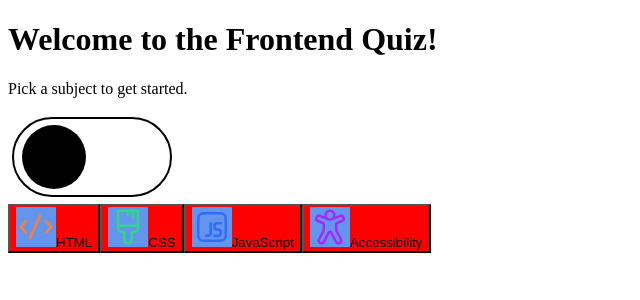
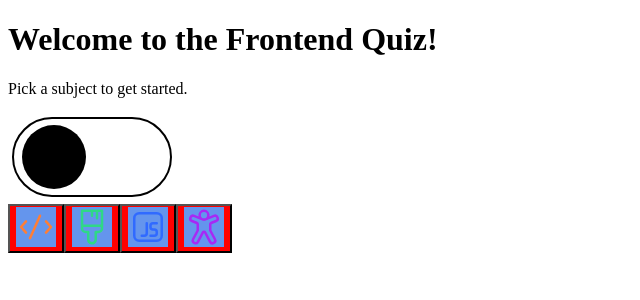
Before and after one commit to asmthli/quiz-app, a React (Vite) app: page / in a window 1280 px wide. Shown: the top 300 px of the page, without its empty margins (0-640 px from the left). Built offline with nearby package versions, Linux system fonts and the light colour scheme.

Commit message:
Make SubjectButton into a more generic SelectableChoice component

```diff
--- a/src/components/StartMenu/StartMenu.jsx
+++ b/src/components/StartMenu/StartMenu.jsx
@@ -1,4 +1,4 @@
-import SubjectButton from "../primitives/SubjectButton/SubjectButton.jsx"
+import SelectableChoice from "../primitives/SelectableChoice/SelectableChoice.jsx"
 import htmlImg from '/images/icon-html.svg'
 import cssImg from '/images/icon-css.svg'
 import jsImg from '/images/icon-js.svg'
@@ -14,19 +14,19 @@ function StartMenu() {
             <ToggleSwitch />
 
             <div>
-                <SubjectButton
+                <SelectableChoice
                     subject="HTML"
                     imgPath={htmlImg}
                 />
-                <SubjectButton
+                <SelectableChoice
                     subject="CSS"
                     imgPath={cssImg}
                 />
-                <SubjectButton
+                <SelectableChoice
                     subject="JavaScript"
                     imgPath={jsImg}
                 />
-                <SubjectButton
+                <SelectableChoice
                     subject="Accessibility"
                     imgPath={accessibilityImg}
                 />
--- a/src/components/primitives/SubjectButton/SubjectButton.jsx
+++ b/src/components/primitives/SelectableChoice/SelectableChoice.jsx
@@ -2,20 +2,20 @@ import PropTypes from 'prop-types'
 import {
     button,
     image
-} from './SubjectButton.module.css'
+} from './SelectableChoice.module.css'
 
-SubjectButton.propTypes = {
-    subject: PropTypes.string.isRequired,
+SelectableChoice.propTypes = {
+    choice: PropTypes.string.isRequired,
     imgPath: PropTypes.string.isRequired
 }
 
-function SubjectButton( {subject, imgPath} ) {
+function SelectableChoice({choice, imgPath}) {
     return (
         <button className={button}>
             <img className={image} src={imgPath} />
-            {subject}
+            {choice}
         </button>
     )
 }
 
-export default SubjectButton
+export default SelectableChoice
--- a/src/index.css
+++ b/src/index.css
@@ -9,6 +9,7 @@
 }
 
 body {
+    /* Colors */
     --clr-purple: #A729F5;
     --clr-green: #26D782;
     --clr-red: #EE5454;
```
Also changed, not shown: src/components/primitives/SelectableChoice/SelectableChoice.module.css (renamed from src/components/primitives/SubjectButton/SubjectButton.module.css).
